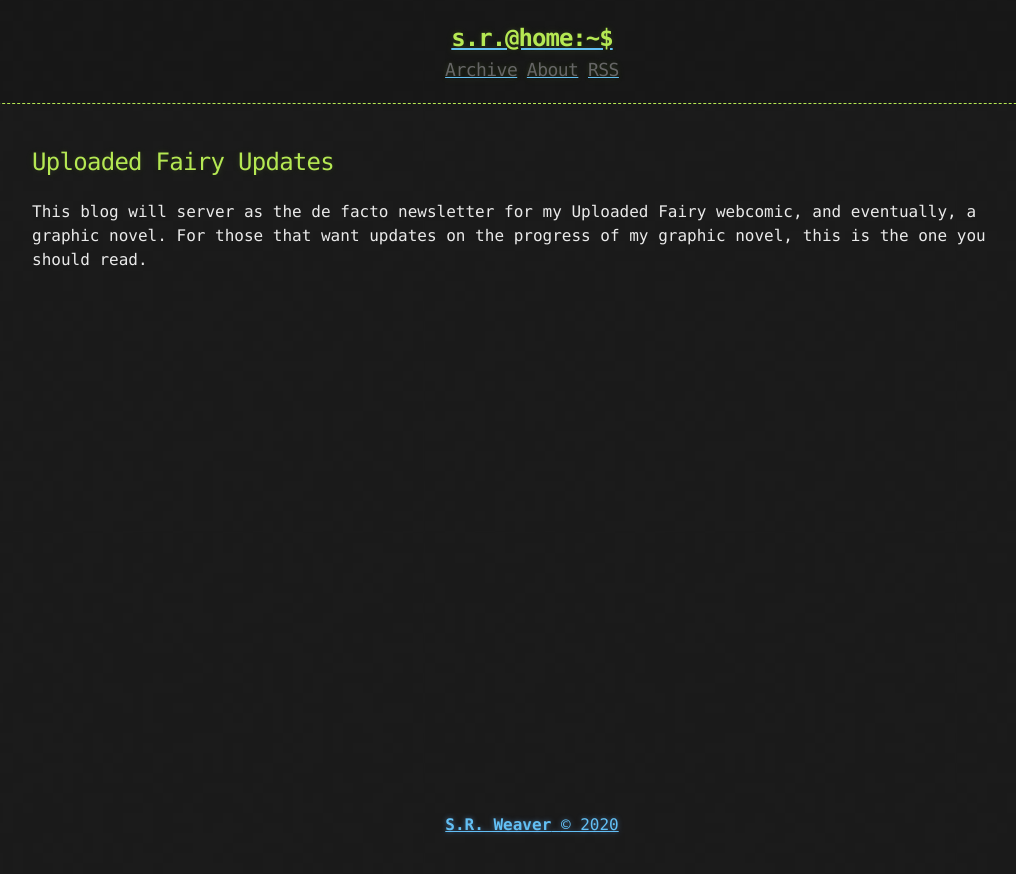
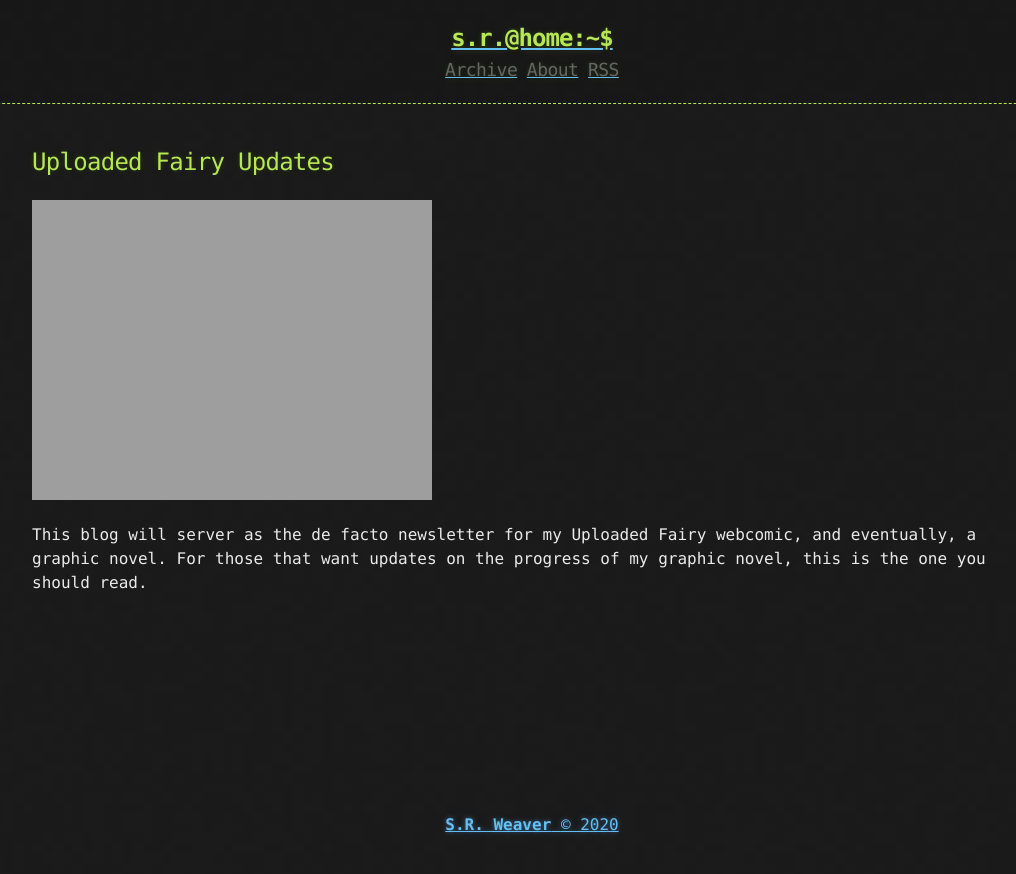
Before and after one commit to LWFlouisa/UploadedFairyUpdates, a Jekyll site: the page built from about.md, in a window 1280 px wide. Shown: the top 874 px of the page, without its empty margins (108-1124 px from the left). Built offline with Jekyll 4.4.1, drawn with Linux system fonts in a browser that asks for light colours.

Commit message:
Update about.md

```diff
--- a/about.md
+++ b/about.md
@@ -3,4 +3,6 @@ layout: page
 title: About
 ---
 ## Uploaded Fairy Updates
+![image](https://lwflouisa.github.io/uploadedfairyalt/pages/coverart/cover4.jpg)
+
 This blog will server as the de facto newsletter for my Uploaded Fairy webcomic, and eventually, a graphic novel. For those that want updates on the progress of my graphic novel, this is the one you should read.
```
